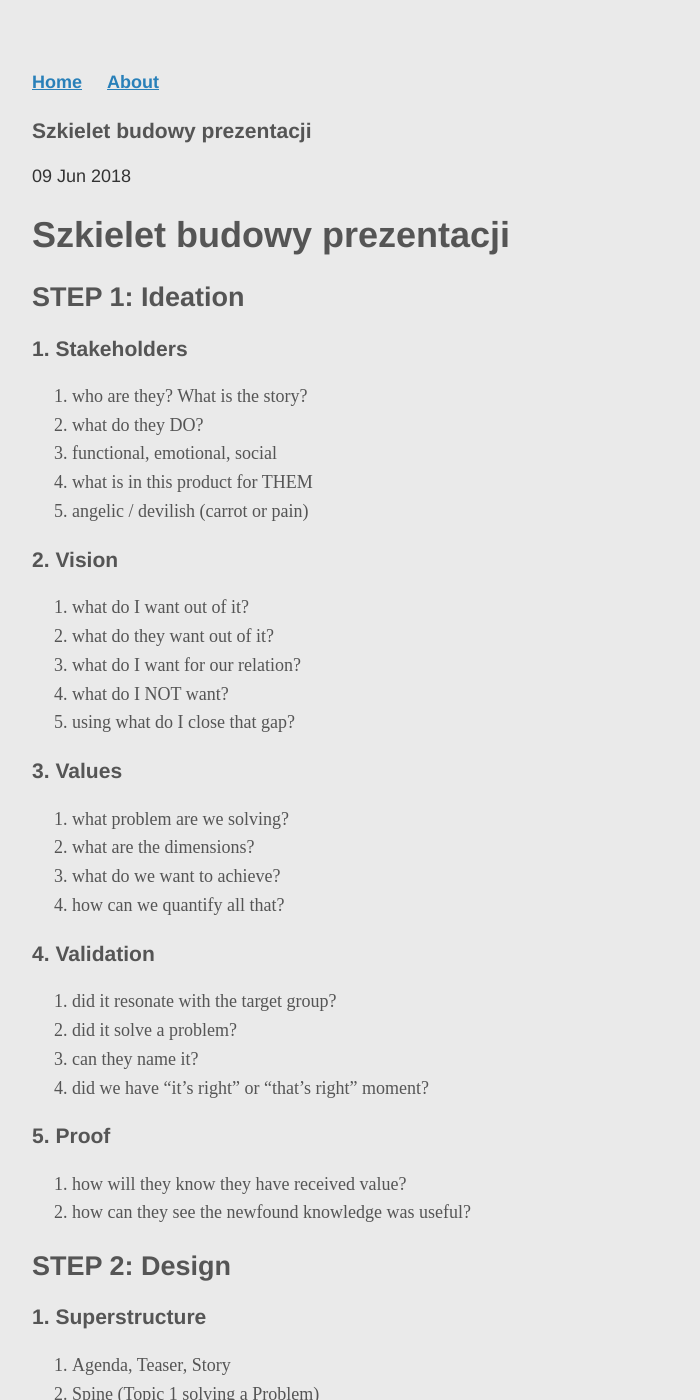
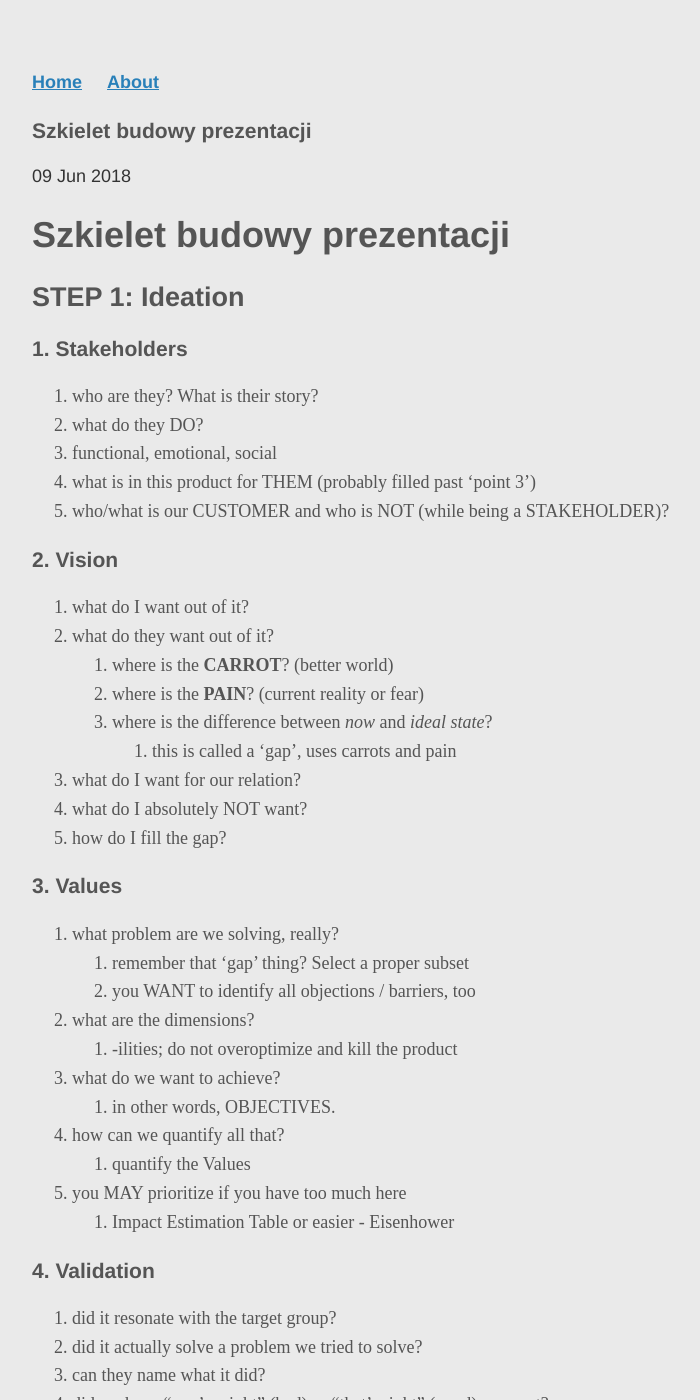
Before and after one commit to ljzolw/ljzolw.github.io, a Jekyll site: the page built from scraps/180609-budowanie-prezentacji.md, in a window 1280 px wide and 1400 px high. Shown: the whole window, without its empty margins (208-908 px from the left). Built offline with Jekyll 4.4.1, drawn with Linux system fonts in a browser that asks for light colours; some of the changed text lies outside the part shown.

Commit message:
Amended the Scrap of PresBuilding

```diff
--- a/scraps/180609-budowanie-prezentacji.md
+++ b/scraps/180609-budowanie-prezentacji.md
@@ -10,33 +10,44 @@ date: 2018-06-09
 
 ### 1. Stakeholders
 
-1. who are they? What is the story?
+1. who are they? What is their story?
 2. what do they DO?
 3. functional, emotional, social
-4. what is in this product for THEM
-5. angelic / devilish (carrot or pain)
+4. what is in this product for THEM (probably filled past 'point 3')
+5. who/what is our CUSTOMER and who is NOT (while being a STAKEHOLDER)?
 
 ### 2. Vision
 
 1. what do I want out of it?
 1. what do they want out of it?
+    1. where is the **CARROT**? (better world)
+    1. where is the **PAIN**? (current reality or fear)
+    1. where is the difference between _now_ and _ideal state_?
+        1. this is called a 'gap', uses carrots and pain
 1. what do I want for our relation?
-1. what do I NOT want?
-1. using what do I close that gap?
+1. what do I absolutely NOT want?
+1. how do I fill the gap?
 
 ### 3. Values
 
-1. what problem are we solving?
+1. what problem are we solving, really?
+    1. remember that 'gap' thing? Select a proper subset
+    2. you WANT to identify all objections / barriers, too
 1. what are the dimensions?
+    1. -ilities; do not overoptimize and kill the product
 1. what do we want to achieve?
+    1. in other words, OBJECTIVES.
 1. how can we quantify all that?
+    1. quantify the Values
+1. you MAY prioritize if you have too much here
+    1. Impact Estimation Table or easier - Eisenhower
 
 ### 4. Validation
 
 1. did it resonate with the target group?
-1. did it solve a problem?
-1. can they name it?
-1. did we have "it's right" or "that's right" moment?
+1. did it actually solve a problem we tried to solve?
+1. can they name what it did?
+1. did we have "you're right" (bad) or "that's right" (good) moment?
 
 ### 5. Proof
 
@@ -45,14 +56,22 @@ date: 2018-06-09
 
 ## STEP 2: Design
 
-### 1. Superstructure
+### 1. Skeleton
 
 1. Agenda, Teaser, Story
 1. Spine (Topic 1 solving a Problem)
+    1. Problem -> Solution
+    2. "what if..." leading to Topic 2
 1. Supporting Topic 2
+    1. Problem -> Solution
+    2. "what if..." leading to Topic 3
 1. Closing Topic 3
+    1. Problem -> Solution
+    2. Add some barriers and solve them (? only here? everywhere?)
+    3. summing up
 1. Final summary
 1. Call to action
+    1. call them to do ONE THING only
 
 ### 2. Core
 
@@ -60,11 +79,11 @@ date: 2018-06-09
 1. Focus on THEIR Values
 1. Select One Spine
 
-### 3. Structure
+### 3. Building blocks
 
 1. Proper Boast
 1. Problem -> Solution
 1. Objections and Barriers
 1. Design points of emotional interest
-1. Questions to build relatedness
+1. Questions to build relatedness and require Reflection (Kolb)
 1. Relevant, Helpful, Organized, Personal, Engaging, Detailed, Unique
```
Also changed, not shown: scraps/interesting_links.md (+4 -0 lines).
